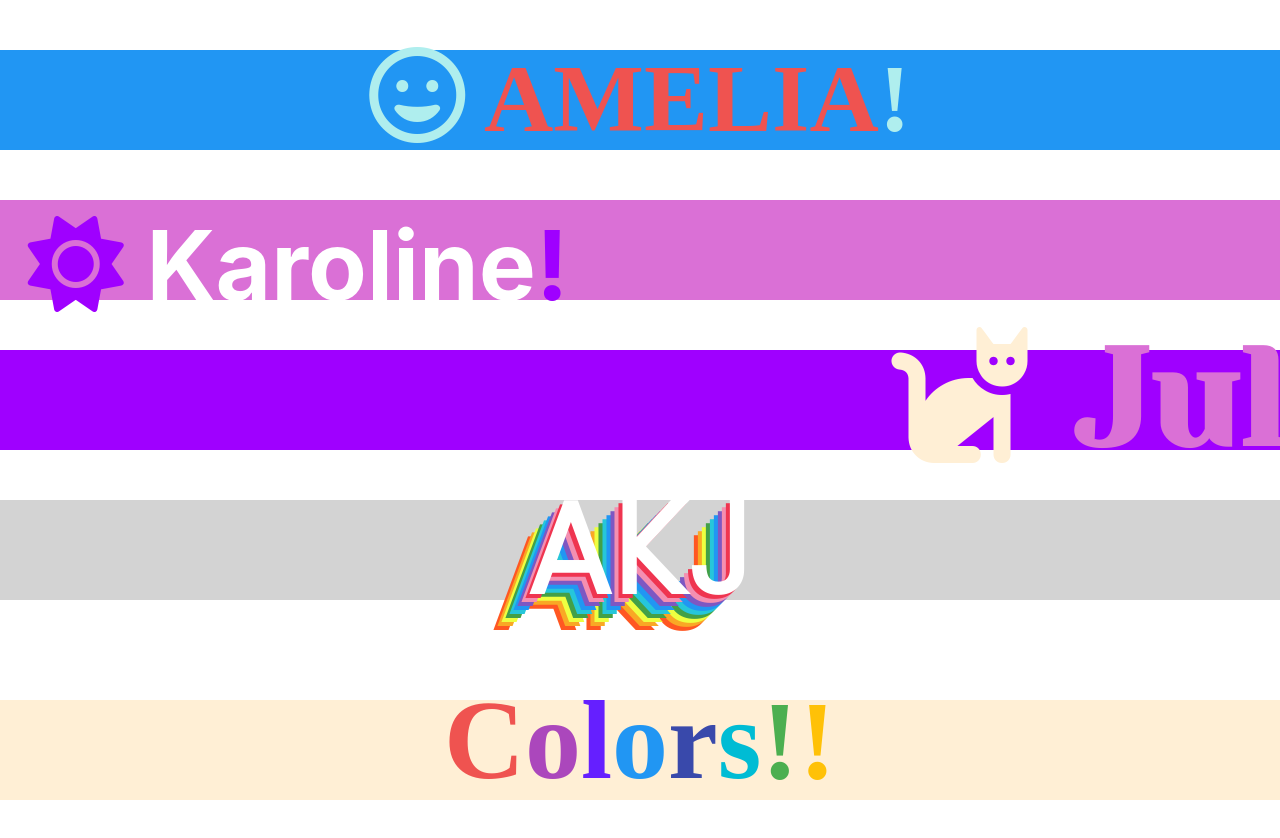
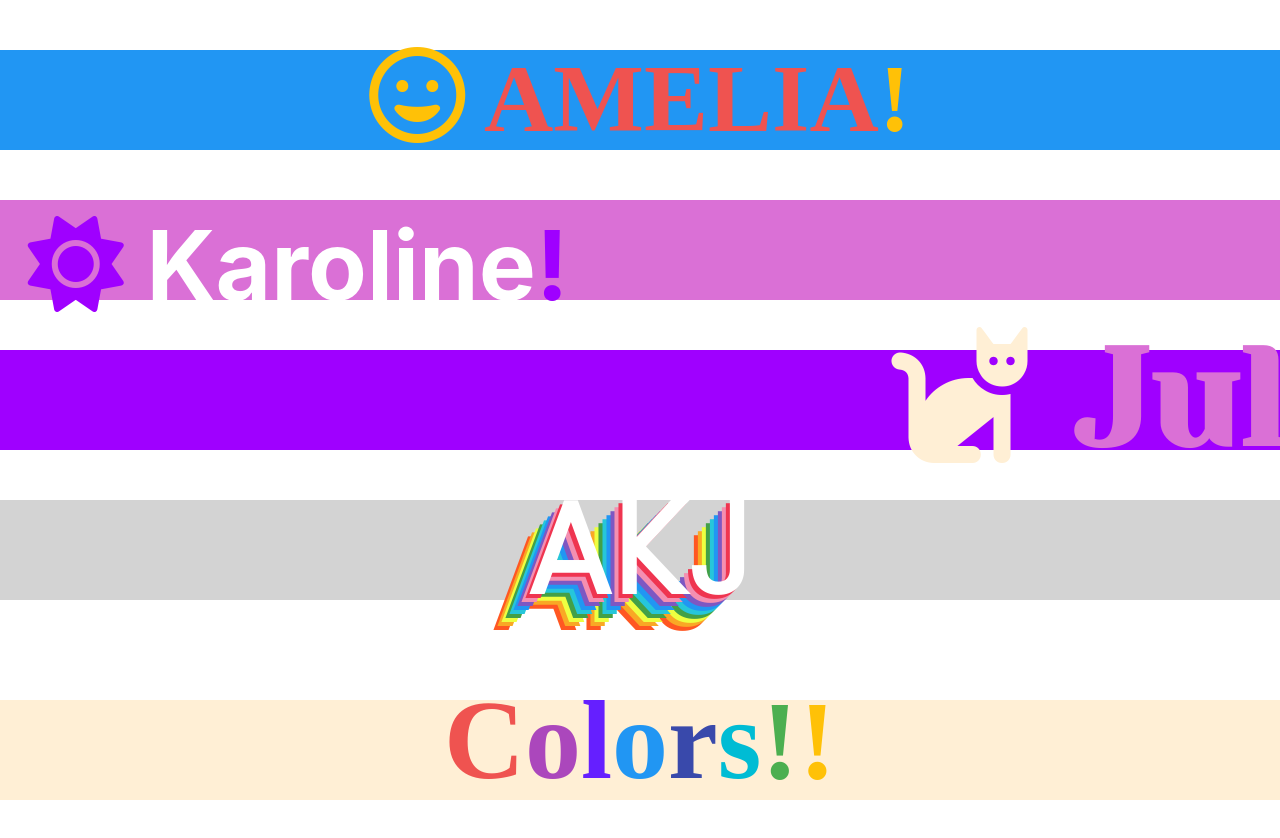
Before and after one commit to katarzyna-kw/css-animation-fun, a React (Create React App) app: page / in a window 1280 px wide. Shown: the top 838 px of the page. Built offline with nearby package versions, Linux system fonts and the light colour scheme; a web font is replaced by a local one.

Commit message:
.Amelia h1 span color change

```diff
--- a/src/components/Amelia.css
+++ b/src/components/Amelia.css
@@ -20,7 +20,7 @@
   }
 
   .Amelia h1 span {
-    color: paleturquoise;
+    color: #ffc107;
   }
 
   @keyframes slideIn {
```
